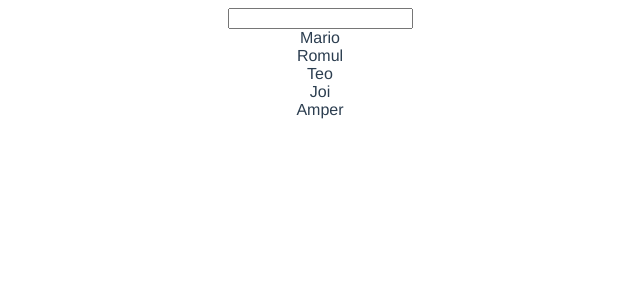
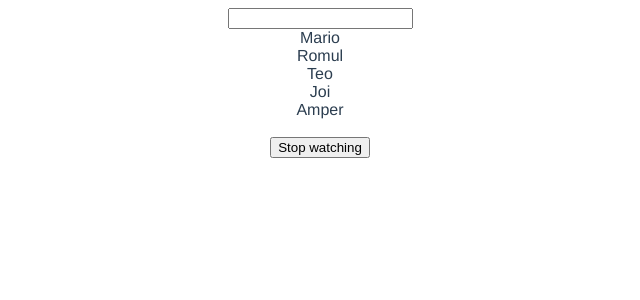
Before and after one commit to elem15/Vue-Firebase, a Vue app in the folder blog/: page / in a window 1280 px wide. Shown: the top 300 px of the page, without its empty margins (320-960 px from the left). Built offline with nearby package versions, Linux system fonts and the light colour scheme.

Commit message:
feat: watch & watchEffect

```diff
--- a/blog/src/views/HomeView.vue
+++ b/blog/src/views/HomeView.vue
@@ -1,28 +1,41 @@
 <template>
   <div class="home">
-    <input type="text" v-model="filterValue" />
+    <input type="text" v-model="search" />
     <div v-for="name in filteredNames" :key="name">{{ name }}</div>
+    <br />
+    <button @click="handleEvent">Stop watching</button>
   </div>
 </template>
 
 <script>
 import { ref } from "@vue/reactivity";
-import { computed } from "@vue/runtime-core";
+import { computed, watch, watchEffect } from "@vue/runtime-core";
 // @ is an alias to /src
 
 export default {
   setup() {
-    const filterValue = ref("");
+    const search = ref("");
     const names = ref(["Mario", "Romul", "Teo", "Joi", "Amper"]);
     const filteredNames = computed(() => {
       return names.value.filter((name) =>
-        name.toLowerCase().includes(filterValue.value.toLowerCase())
+        name.toLowerCase().includes(search.value.toLowerCase())
       );
     });
+    const stopWatch = watch(search, () => {
+      console.log("watch");
+    });
+    const stopWatchEffect = watchEffect(() => {
+      console.log("watchEffect");
+    });
+    const handleEvent = () => {
+      stopWatch();
+      stopWatchEffect();
+    };
     return {
-      filterValue,
+      search,
       filteredNames,
       names,
+      handleEvent,
     };
   },
 };
```
